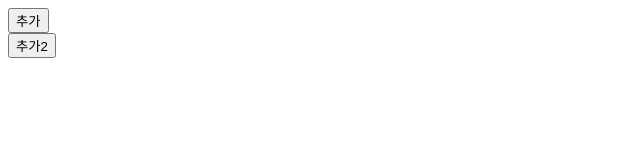
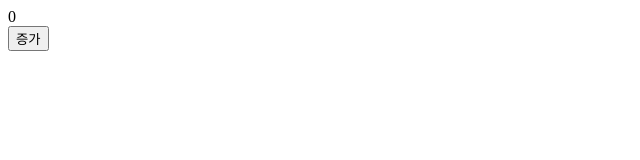
Before and after one commit to hagop5989/react20240509, a React (Vite) app: page / in a window 1280 px wide. Shown: the top 160 px of the page, without its empty margins (0-640 px from the left). Built offline with nearby package versions, Linux system fonts and the light colour scheme.

Commit message:
20240513 react- 공부  react 는 rerender 시점을 적절한 순간으로 선택함 (학원)

```diff
--- a/src/App.jsx
+++ b/src/App.jsx
@@ -1,37 +1,21 @@
 import React, { useState } from "react";
 
 function MyComp1() {
-  const [val, setVal] = useState([]);
+  const [val, setVal] = useState(0);
 
-  function addItem() {
-    val.push("a");
-    setVal(val);
+  function updateVal() {
+    // react 는 rerender 시점을 적절한 순간으로 선택함
+    setVal(val + 1);
+    setVal(val + 1);
+    setVal(val + 1);
+    console.log({ val });
   }
 
   return (
     <div>
       <div>{val}</div>
       <div>
-        <button onClick={addItem}>추가</button>
-      </div>
-    </div>
-  );
-}
-
-function MyComp2() {
-  const [val, setVal] = useState([]);
-  function addItem() {
-    // 상태가 객체면 새 객체로 복사해서 써야함
-    const [...newVal] = val;
-
-    newVal.push("a");
-    setVal(newVal);
-  }
-  return (
-    <div>
-      <div>{val}</div>
-      <div>
-        <button onClick={addItem}>추가2</button>
+        <button onClick={updateVal}>증가</button>
       </div>
     </div>
   );
@@ -41,7 +25,6 @@ function App(props) {
   return (
     <div>
       <MyComp1 />
-      <MyComp2 />
     </div>
   );
 }
```
